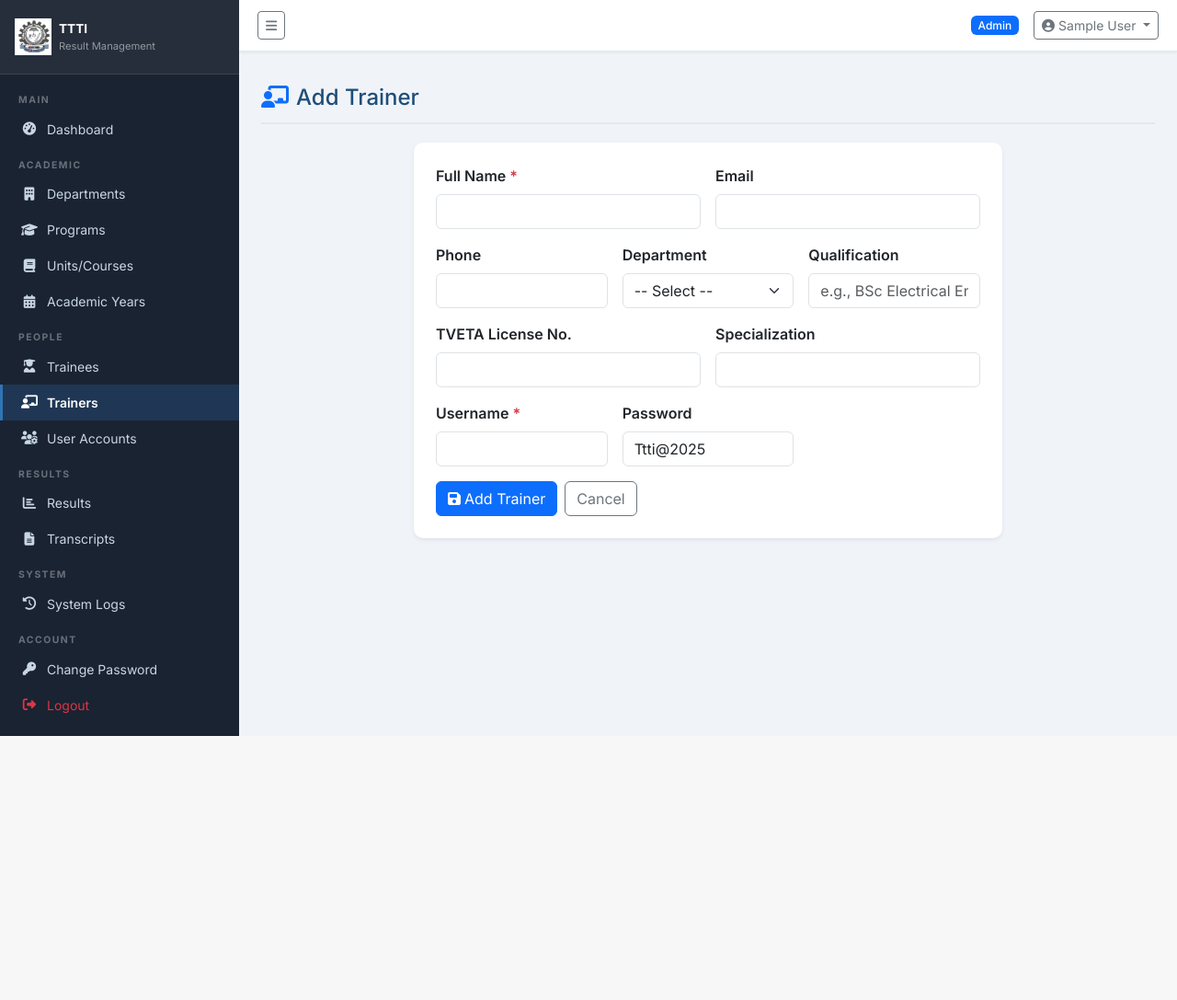
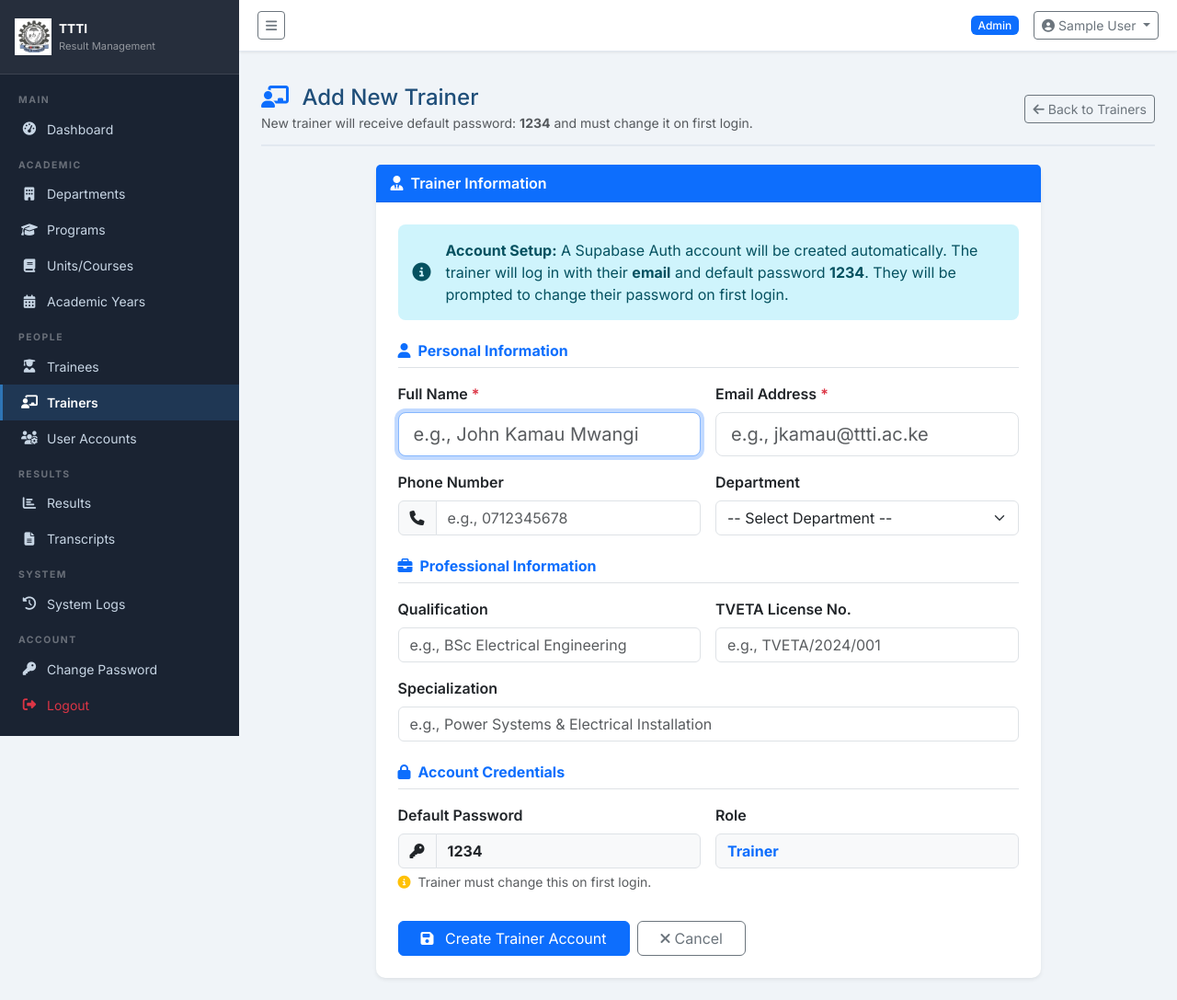
Before and after one commit to alexfreed254/EXAMSYSTEM, a Flask app: page /admin/trainers/add in a window 1280 px wide. Shown: the whole page at 92% size. Before the commit the page ends 800 px from the top, so only its background shows below. Run offline with Flask 3, Linux system fonts and the light colour scheme; the visitor is signed in with stand-in values (Sample User, id 1); tables that the repository leaves empty hold one stand-in row (values such as "Sample post").

Commit message:
feat: default password 1234, force change on first login, clean trainer/trainee add flow

```diff
--- a/app/admin/routes.py
+++ b/app/admin/routes.py
@@ -265,32 +265,48 @@
     if request.method == 'POST':
         email     = request.form.get('email', '').strip().lower()
         full_name = request.form.get('full_name', '').strip()
-        password  = request.form.get('password', 'Ttti@2025')
-        username  = request.form.get('username', '').strip()
+        phone     = request.form.get('phone', '').strip()
+
+        if not email or not full_name:
+            flash('Full name and email are required.', 'danger')
+            return render_template('admin/trainee_form.html', trainee=None, programs=programs)
 
         if User.query.filter_by(email=email).first():
-            flash('Email already registered.', 'danger')
+            flash(f'Email "{email}" is already registered.', 'danger')
             return render_template('admin/trainee_form.html', trainee=None, programs=programs)
 
+        default_password = '1234'
+
+        base_username = email.split('@')[0].lower().replace('.', '_')
+        username = base_username
+        counter  = 1
+        while User.query.filter_by(username=username).first():
+            username = f"{base_username}{counter}"
+            counter += 1
+
         try:
-            # Create user in Supabase Auth
             from app.supabase_client import get_supabase_admin
             admin_client = get_supabase_admin()
-            auth_response = admin_client.auth.admin.create_user({
-                'email': email,
-                'password': password,
+            auth_resp = admin_client.auth.admin.create_user({
+                'email':         email,
+                'password':      default_password,
                 'email_confirm': True,
                 'user_metadata': {'role': 'trainee', 'full_name': full_name}
             })
-            supabase_uid = auth_response.user.id
+            supabase_uid = auth_resp.user.id
         except Exception as e:
-            flash(f'Error creating auth account: {str(e)}', 'danger')
+            flash(f'Error creating Supabase account: {str(e)}', 'danger')
             return render_template('admin/trainee_form.html', trainee=None, programs=programs)
 
-        # Create profile in our DB
-        user = User(supabase_uid=supabase_uid, username=username or email.split('@')[0],
-                    email=email, full_name=full_name, role='trainee',
-                    phone=request.form.get('phone', ''))
+        user = User(
+            supabase_uid=supabase_uid,
+            username=username,
+            email=email,
+            full_name=full_name,
+            role='trainee',
+            phone=phone,
+            must_change_password=True,
+        )
         db.session.add(user)
         db.session.flush()
 
@@ -300,23 +316,34 @@
         dob_str      = request.form.get('date_of_birth', '')
         dob          = datetime.strptime(dob_str, '%Y-%m-%d').date() if dob_str else None
 
-        trainee = Trainee(user_id=user.id, admission_number=admission_no,
-                          national_id=request.form.get('national_id', '').strip(),
-                          date_of_birth=dob, gender=request.form.get('gender', ''),
-                          county=request.form.get('county', '').strip(),
-                          address=request.form.get('address', '').strip(),
-                          guardian_name=request.form.get('guardian_name', '').strip(),
-                          guardian_phone=request.form.get('guardian_phone', '').strip())
+        trainee = Trainee(
+            user_id=user.id,
+            admission_number=admission_no,
+            national_id=request.form.get('national_id', '').strip(),
+            date_of_birth=dob,
+            gender=request.form.get('gender', ''),
+            county=request.form.get('county', '').strip(),
+            address=request.form.get('address', '').strip(),
+            guardian_name=request.form.get('guardian_name', '').strip(),
+            guardian_phone=request.form.get('guardian_phone', '').strip(),
+        )
         db.session.add(trainee)
         db.session.flush()
 
         program_id = request.form.get('program_id', type=int)
         if program_id:
-            db.session.add(Enrollment(trainee_id=trainee.id, program_id=program_id,
-                                      intake_year=datetime.utcnow().year,
-                                      intake_month=request.form.get('intake_month', 'January')))
+            db.session.add(Enrollment(
+                trainee_id=trainee.id,
+                program_id=program_id,
+                intake_year=datetime.utcnow().year,
+                intake_month=request.form.get('intake_month', 'January'),
+            ))
         db.session.commit()
-        flash(f'Trainee "{full_name}" added. Admission: {admission_no}', 'success')
+        flash(
+            f'Trainee "{full_name}" registered. '
+            f'Admission No: {admission_no} | Login: {email} | Default password: 1234',
+            'success'
+        )
         return redirect(url_for('admin.trainees'))
 
     return render_template('admin/trainee_form.html', trainee=None, programs=programs)
@@ -375,30 +402,52 @@
     if request.method == 'POST':
         email     = request.form.get('email', '').strip().lower()
         full_name = request.form.get('full_name', '').strip()
-        password  = request.form.get('password', 'Ttti@2025')
-        username  = request.form.get('username', '').strip()
+        phone     = request.form.get('phone', '').strip()
+
+        # Validate required fields
+        if not email or not full_name:
+            flash('Full name and email are required.', 'danger')
+            return render_template('admin/trainer_form.html', trainer=None, departments=departments)
 
         if User.query.filter_by(email=email).first():
-            flash('Email already registered.', 'danger')
+            flash(f'Email "{email}" is already registered.', 'danger')
             return render_template('admin/trainer_form.html', trainer=None, departments=departments)
+
+        # Default password is 1234 — trainer must change on first login
+        default_password = '1234'
+
+        # Auto-generate username from email prefix
+        base_username = email.split('@')[0].lower().replace('.', '_')
+        username = base_username
+        counter  = 1
+        while User.query.filter_by(username=username).first():
+            username = f"{base_username}{counter}"
+            counter += 1
 
         try:
             from app.supabase_client import get_supabase_admin
             admin_client = get_supabase_admin()
-            auth_response = admin_client.auth.admin.create_user({
-                'email': email,
-                'password': password,
-                'email_confirm': True,
-                'user_metadata': {'role': 'trainer', 'full_name': full_name}
+            auth_resp = admin_client.auth.admin.create_user({
+                'email':          email,
+                'password':       default_password,
+                'email_confirm':  True,
+                'user_metadata':  {'role': 'trainer', 'full_name': full_name}
             })
-            supabase_uid = auth_response.user.id
+            supabase_uid = auth_resp.user.id
         except Exception as e:
-            flash(f'Error creating auth account: {str(e)}', 'danger')
+            flash(f'Error creating Supabase account: {str(e)}', 'danger')
             return render_template('admin/trainer_form.html', trainer=None, departments=departments)
 
-        user = User(supabase_uid=supabase_uid, username=username or email.split('@')[0],
-                    email=email, full_name=full_name, role='trainer',
-                    phone=request.form.get('phone', ''))
+        # Save profile to our DB
+        user = User(
+            supabase_uid=supabase_uid,
+            username=username,
+            email=email,
+            full_name=full_name,
+            role='trainer',
+            phone=phone,
+            must_change_password=True,   # force change on first login
+        )
         db.session.add(user)
         db.session.flush()
 
@@ -406,14 +455,20 @@
         emp_id = f"TTTI/TR/{count:04d}"
         db.session.add(Trainer(
             user_id=user.id,
-            department_id=request.form.get('department_id', type=int),
+            department_id=request.form.get('department_id', type=int) or None,
             employee_id=emp_id,
             qualification=request.form.get('qualification', '').strip(),
             tveta_license=request.form.get('tveta_license', '').strip(),
             specialization=request.form.get('specialization', '').strip(),
         ))
         db.session.commit()
-        flash(f'Trainer "{full_name}" added. ID: {emp_id}', 'success')
+
+        flash(
+            f'Trainer "{full_name}" added successfully. '
+            f'Employee ID: {emp_id} | Login: {email} | Default password: 1234 '
+            f'(trainer must change on first login)',
+            'success'
+        )
         return redirect(url_for('admin.trainers'))
 
     return render_template('admin/trainer_form.html', trainer=None, departments=departments)
--- a/app/auth/routes.py
+++ b/app/auth/routes.py
@@ -82,6 +82,11 @@
                 db.session.add(log)
                 db.session.commit()
 
+                # Force password change if first login
+                if user.must_change_password:
+                    flash('Welcome! You must change your default password before continuing.', 'warning')
+                    return redirect(url_for('auth.change_password'))
+
                 next_page = request.args.get('next')
                 return redirect(next_page or url_for('main.dashboard'))
             else:
@@ -142,6 +147,11 @@
                     session.get('refresh_token', '')
                 )
                 supabase.auth.update_user({'password': new_pw})
+                # Clear the force-change flag
+                user = g.get('current_user')
+                if user and user.must_change_password:
+                    user.must_change_password = False
+                    db.session.commit()
                 flash('Password changed successfully.', 'success')
                 return redirect(url_for('main.dashboard'))
             except Exception as e:
--- a/supabase_schema.sql
+++ b/supabase_schema.sql
@@ -20,6 +20,7 @@
     full_name     VARCHAR(150) NOT NULL,
     phone         VARCHAR(20),
     is_active     BOOLEAN      DEFAULT TRUE,
+    must_change_password BOOLEAN DEFAULT TRUE,  -- force change on first login
     profile_photo VARCHAR(200),
     created_at    TIMESTAMP    DEFAULT NOW()
 );
--- a/templates/admin/trainer_form.html
+++ b/templates/admin/trainer_form.html
@@ -1,62 +1,148 @@
 {% extends "base.html" %}
-{% block title %}{{ 'Edit' if trainer else 'Add' }} Trainer - TTTI{% endblock %}
+{% block title %}{{ 'Edit' if trainer else 'Add New Trainer' }} - TTTI{% endblock %}
 {% block content %}
-<div class="page-header">
-    <h4><i class="fas fa-chalkboard-teacher me-2 text-primary"></i>{{ 'Edit' if trainer else 'Add' }} Trainer</h4>
+<div class="page-header d-flex justify-content-between align-items-center">
+    <div>
+        <h4 class="mb-0"><i class="fas fa-chalkboard-teacher me-2 text-primary"></i>
+            {{ 'Edit Trainer' if trainer else 'Add New Trainer' }}
+        </h4>
+        <small class="text-muted">
+            {% if not trainer %}New trainer will receive default password: <strong>1234</strong> and must change it on first login.{% endif %}
+        </small>
+    </div>
+    <a href="{{ url_for('admin.trainers') }}" class="btn btn-outline-secondary btn-sm">
+        <i class="fas fa-arrow-left me-1"></i>Back to Trainers
+    </a>
 </div>
+
 <div class="row justify-content-center">
-    <div class="col-md-8">
+    <div class="col-md-9">
         <div class="card shadow-sm">
+            <div class="card-header bg-primary text-white">
+                <i class="fas fa-user-tie me-2"></i>Trainer Information
+            </div>
             <div class="card-body p-4">
-                <form method="POST">
-                    <div class="row g-3">
+
+                {% if not trainer %}
+                <div class="alert alert-info d-flex align-items-center mb-4">
+                    <i class="fas fa-info-circle fa-lg me-3"></i>
+                    <div>
+                        <strong>Account Setup:</strong> A Supabase Auth account will be created automatically.
+                        The trainer will log in with their <strong>email</strong> and default password <strong>1234</strong>.
+                        They will be prompted to change their password on first login.
+                    </div>
+                </div>
+                {% endif %}
+
+                <form method="POST" novalidate>
+                    <!-- Personal Info -->
+                    <h6 class="text-primary fw-bold border-bottom pb-2 mb-3">
+                        <i class="fas fa-user me-2"></i>Personal Information
+                    </h6>
+                    <div class="row g-3 mb-4">
                         <div class="col-md-6">
-                            <label class="form-label fw-semibold">Full Name <span class="text-danger">*</span></label>
-                            <input type="text" name="full_name" class="form-control" value="{{ trainer.user.full_name if trainer else '' }}" required>
+                            <label class="form-label fw-semibold">
+                                Full Name <span class="text-danger">*</span>
+                            </label>
+                            <input type="text" name="full_name" class="form-control form-control-lg"
+                                   value="{{ trainer.user.full_name if trainer else '' }}"
+                                   placeholder="e.g., John Kamau Mwangi" required autofocus>
                         </div>
                         <div class="col-md-6">
-                            <label class="form-label fw-semibold">Email</label>
-                            <input type="email" name="email" class="form-control" value="{{ trainer.user.email if trainer else '' }}">
+                            <label class="form-label fw-semibold">
+                                Email Address <span class="text-danger">*</span>
+                            </label>
+                            <input type="email" name="email" class="form-control form-control-lg"
+                                   value="{{ trainer.user.email if trainer else '' }}"
+                                   placeholder="e.g., jkamau@ttti.ac.ke"
+                                   {% if trainer %}readonly{% else %}required{% endif %}>
+                            {% if trainer %}
+                            <div class="form-text text-muted">Email cannot be changed after creation.</div>
+                            {% endif %}
                         </div>
-                        <div class="col-md-4">
-                            <label class="form-label fw-semibold">Phone</label>
-                            <input type="text" name="phone" class="form-control" value="{{ trainer.user.phone if trainer else '' }}">
+                        <div class="col-md-6">
+                            <label class="form-label fw-semibold">Phone Number</label>
+                            <div class="input-group">
+                                <span class="input-group-text"><i class="fas fa-phone"></i></span>
+                                <input type="text" name="phone" class="form-control"
+                                       value="{{ trainer.user.phone if trainer else '' }}"
+                                       placeholder="e.g., 0712345678">
+                            </div>
                         </div>
-                        <div class="col-md-4">
+                        <div class="col-md-6">
                             <label class="form-label fw-semibold">Department</label>
                             <select name="department_id" class="form-select">
-                                <option value="">-- Select --</option>
+                                <option value="">-- Select Department --</option>
                                 {% for dept in departments %}
-                                <option value="{{ dept.id }}" {% if trainer and trainer.department_id == dept.id %}selected{% endif %}>{{ dept.name }}</option>
+                                <option value="{{ dept.id }}"
+                                    {% if trainer and trainer.department_id == dept.id %}selected{% endif %}>
+                                    {{ dept.name }}
+                                </option>
                                 {% endfor %}
                             </select>
                         </div>
-                        <div class="col-md-4">
+                    </div>
+
+                    <!-- Professional Info -->
+                    <h6 class="text-primary fw-bold border-bottom pb-2 mb-3">
+                        <i class="fas fa-briefcase me-2"></i>Professional Information
+                    </h6>
+                    <div class="row g-3 mb-4">
+                        <div class="col-md-6">
                             <label class="form-label fw-semibold">Qualification</label>
-                            <input type="text" name="qualification" class="form-control" value="{{ trainer.qualification if trainer else '' }}" placeholder="e.g., BSc Electrical Engineering">
+                            <input type="text" name="qualification" class="form-control"
+                                   value="{{ trainer.qualification if trainer else '' }}"
+                                   placeholder="e.g., BSc Electrical Engineering">
                         </div>
                         <div class="col-md-6">
                             <label class="form-label fw-semibold">TVETA License No.</label>
-                            <input type="text" name="tveta_license" class="form-control" value="{{ trainer.tveta_license if trainer else '' }}">
+                            <input type="text" name="tveta_license" class="form-control"
+                                   value="{{ trainer.tveta_license if trainer else '' }}"
+                                   placeholder="e.g., TVETA/2024/001">
+                        </div>
+                        <div class="col-12">
+                            <label class="form-label fw-semibold">Specialization</label>
+                            <input type="text" name="specialization" class="form-control"
+                                   value="{{ trainer.specialization if trainer else '' }}"
+                                   placeholder="e.g., Power Systems & Electrical Installation">
+                        </div>
+                    </div>
+
+                    <!-- Account Info (add only) -->
+                    {% if not trainer %}
+                    <h6 class="text-primary fw-bold border-bottom pb-2 mb-3">
+                        <i class="fas fa-lock me-2"></i>Account Credentials
+                    </h6>
+                    <div class="row g-3 mb-4">
+                        <div class="col-md-6">
+                            <label class="form-label fw-semibold">Default Password</label>
+                            <div class="input-group">
+                                <span class="input-group-text"><i class="fas fa-key"></i></span>
+                                <input type="text" class="form-control bg-light fw-bold"
+                                       value="1234" readonly>
+                            </div>
+                            <div class="form-text">
+                                <i class="fas fa-info-circle me-1 text-warning"></i>
+                                Trainer must change this on first login.
+                            </div>
                         </div>
                         <div class="col-md-6">
-                            <label class="form-label fw-semibold">Specialization</label>
-                            <input type="text" name="specialization" class="form-control" value="{{ trainer.specialization if trainer else '' }}">
+                            <label class="form-label fw-semibold">Role</label>
+                            <input type="text" class="form-control bg-light fw-bold text-primary"
+                                   value="Trainer" readonly>
                         </div>
-                        {% if not trainer %}
-                        <div class="col-md-4">
-                            <label class="form-label fw-semibold">Username <span class="text-danger">*</span></label>
-                            <input type="text" name="username" class="form-control" required>
-                        </div>
-                        <div class="col-md-4">
-                            <label class="form-label fw-semibold">Password</label>
-                            <input type="text" name="password" class="form-control" value="Ttti@2025">
-                        </div>
-                        {% endif %}
-                        <div class="col-12 d-flex gap-2">
-                            <button type="submit" class="btn btn-primary"><i class="fas fa-save me-1"></i>{{ 'Update' if trainer else 'Add Trainer' }}</button>
-                            <a href="{{ url_for('admin.trainers') }}" class="btn btn-outline-secondary">Cancel</a>
-                        </div>
+                    </div>
+                    {% endif %}
+
+                    <!-- Actions -->
+                    <div class="d-flex gap-2 pt-2">
+                        <button type="submit" class="btn btn-primary px-4">
+                            <i class="fas fa-save me-2"></i>
+                            {{ 'Update Trainer' if trainer else 'Create Trainer Account' }}
+                        </button>
+                        <a href="{{ url_for('admin.trainers') }}" class="btn btn-outline-secondary px-4">
+                            <i class="fas fa-times me-1"></i>Cancel
+                        </a>
                     </div>
                 </form>
             </div>
```
Also changed, not shown: app/models.py (+10 -9 lines), templates/auth/change_password.html (+28 -7 lines).
